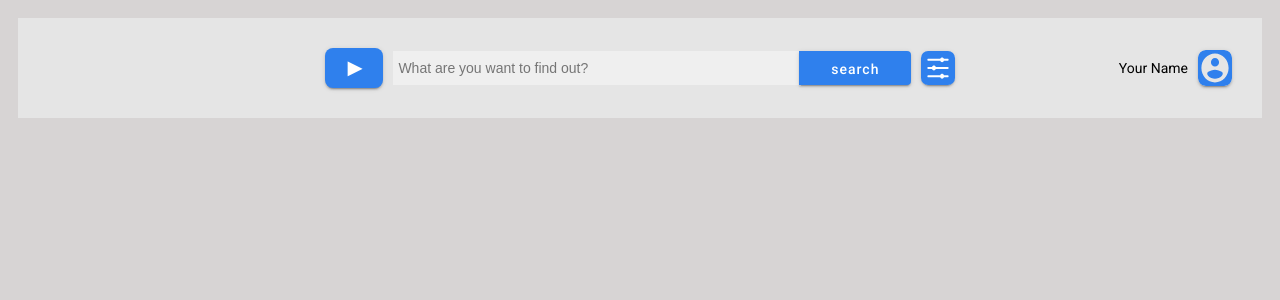
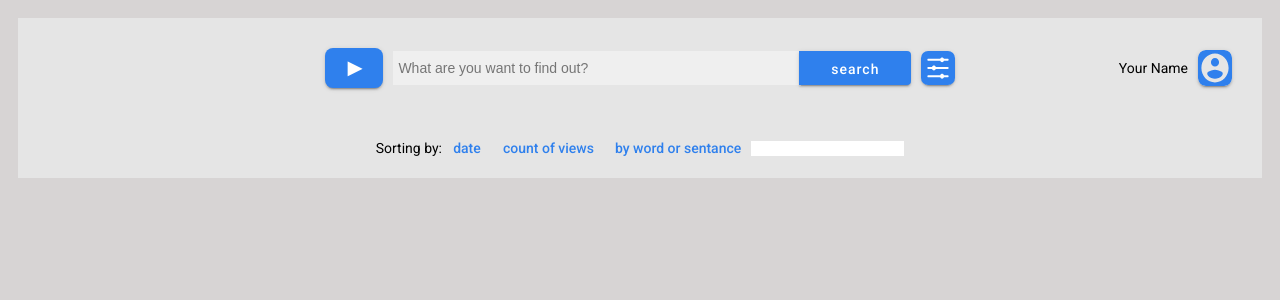
Before and after one commit to ALLaTk/youtube-client-angular, an Angular app in the folder youtube-client/: page / in a window 1280 px wide. Shown: the top 300 px of the page. Built offline with nearby package versions, Linux system fonts and the light colour scheme.

Commit message:
feat: add a filter component, add markup and styles in the filter component

```diff
--- a/youtube-client/src/app/app.component.html
+++ b/youtube-client/src/app/app.component.html
@@ -1,2 +1,3 @@
 <app-header></app-header>
+<app-filter></app-filter>
 <router-outlet></router-outlet>
--- a/youtube-client/src/app/app.module.ts
+++ b/youtube-client/src/app/app.module.ts
@@ -9,6 +9,7 @@ import { AppComponent } from './app.component';
 import { HeaderComponent } from './header/header.component';
 import { SearchItemComponent } from './search/search-item/search-item.component';
 import { SearchResultsComponent } from './search/search-results/search-results.component';
+import { FilterComponent } from './filter/filter.component';
 
 @NgModule({
   declarations: [
@@ -16,6 +17,7 @@ import { SearchResultsComponent } from './search/search-results/search-results.c
     HeaderComponent,
     SearchItemComponent,
     SearchResultsComponent,
+    FilterComponent,
   ],
   imports: [
     BrowserModule,
--- /dev/null
+++ b/youtube-client/src/app/filter/filter.component.html
@@ -0,0 +1,15 @@
+<div class="filter">
+  <div class="fiter__content">
+    <p class="filter__name">Sorting by:</p>
+    <div class="filter__buttons-block">
+      <button class="filter__button data" mat-flat-button>date</button>
+      <button class="filter__button views" mat-flat-button>
+        count of views
+      </button>
+      <button class="filter__button word" mat-flat-button>
+        by word or sentance
+      </button>
+    </div>
+    <input class="filter__input" type="text" />
+  </div>
+</div>
--- /dev/null
+++ b/youtube-client/src/app/filter/filter.component.scss
@@ -0,0 +1,62 @@
+.filter {
+  display: flex;
+  justify-content: center;
+  max-width: 1440px;
+  margin: 0 auto;
+  padding: 10px;
+  height: 40px;
+  background: #E5E5E5;
+  .fiter__content{
+    display: flex;
+    justify-content: space-between;
+    align-items: center;
+    .filter__name {
+      margin: 0;
+    }
+    .filter__buttons-block {
+      padding: 0 10px;
+      display: flex;
+      justify-content: space-between;
+      .filter__button {
+        display: flex;
+        justify-content: center;
+        align-items: center;
+        background-color: transparent;
+        color: #2F80ED;
+        padding: 0;
+        height: 20px;
+        text-align: center;
+      }
+      .data {
+        min-width: 30px;
+        margin-right: 21px;
+      }
+      .views {
+        margin-right: 21px;
+      }
+    }
+    .filter__input {
+      border: none;
+      width: 149px;
+      height: 13px;
+      background:#FFFFFF;
+      font-style: normal;
+      font-weight: 400;
+      font-size: 14px;
+      line-height: 14px;
+      color: #333333;
+      outline:none;
+      font-size: 13px;
+      font-weight: 400;
+    }
+  }
+}
+@media screen and (max-width: 960px) {
+  .filter {
+    .fiter__content {
+      .filter__buttons-block {
+        flex-direction: column;
+      }
+    }
+  }
+}
--- /dev/null
+++ b/youtube-client/src/app/filter/filter.component.ts
@@ -0,0 +1,15 @@
+import { Component, OnInit } from '@angular/core';
+
+@Component({
+  selector: 'app-filter',
+  templateUrl: './filter.component.html',
+  styleUrls: ['./filter.component.scss']
+})
+export class FilterComponent implements OnInit {
+
+  constructor() { }
+
+  ngOnInit(): void {
+  }
+
+}
--- a/youtube-client/src/app/header/header.component.scss
+++ b/youtube-client/src/app/header/header.component.scss
@@ -77,7 +77,6 @@ $shadow : 0px 3px 1px -2px rgb(0 0 0 / 20%), 0px 2px 2px 0px rgb(0 0 0 / 14%), 0
     }
   }
 }
-
 @media screen and (max-width: 960px) {
   .header {
     flex-direction: column;
```
Also changed, not shown: 1 other file (tests, documents, lock files or other folders). Lines whose indentation alone changed are shown as unchanged.
